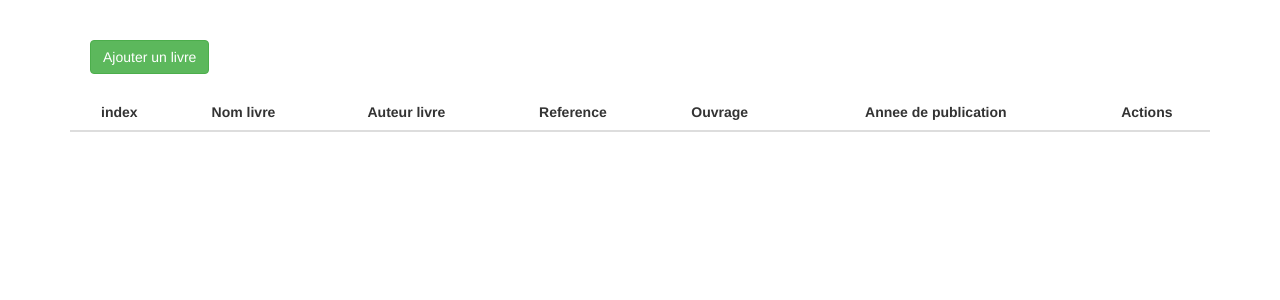
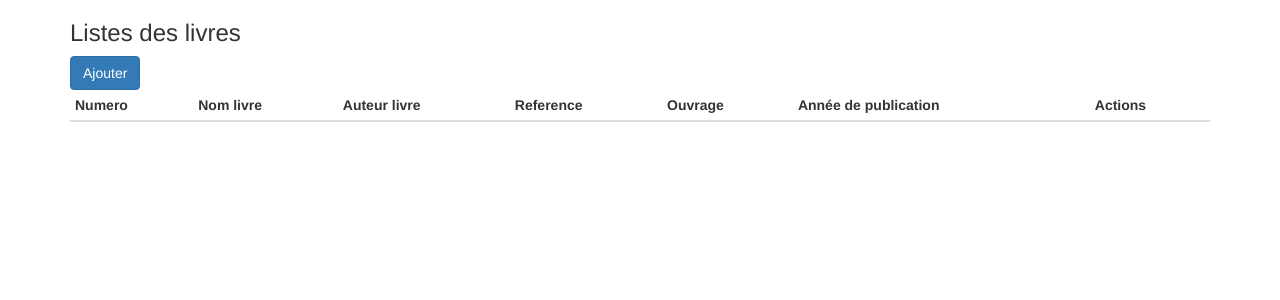
Before and after one commit to MaFlore/SYMFONY-CRUD, a Symfony app: template templates/livre/listLivre.html.twig in a window 1280 px wide. Shown: the top 300 px of the page. Run offline with Twig, Linux system fonts and the light colour scheme; the template is opened without the code that fills it, so the values that code supplies are empty; some libraries are stand-ins or nearby versions.

Commit message:
Revues et apports de modification au fichier listLivre.html.twig

```diff
--- a/templates/livre/listLivre.html.twig
+++ b/templates/livre/listLivre.html.twig
@@ -1,49 +1,37 @@
 {% extends 'base.html.twig' %}
 
 {% block body %}
-	<div style="margin:20px">
-
-		<br><a class="btn btn-success" href="/add">Ajouter un livre</a>
-
-	</div>
-
-	<div class="example-wrapper">
-		<table class="table">
-			<thead class="table-primary">
+	<div class="container-xxl flex-grow-1 container-p-y">
+		<h3>Listes des livres</h3>
+		<a href="{{url('app_ajouter_livre')}}"><button type="button" class="btn rounded-pill btn-primary">Ajouter</button></a>
+		<table class="table table-condensed">
+			<thead>
 				<tr>
-					<th style="text-align:center">index</th>
-					<th style="text-align:center">Nom livre</th>
-					<th style="text-align:center">Auteur livre</th>
-					<th style="text-align:center">Reference</th>
-                    <th style="text-align:center">Ouvrage</th>
-                    <th style="text-align:center">Annee de publication</th>
-					<th style="text-align:center">Actions</th>
-
+					<th>Numero</th>
+					<th>Nom livre</th>
+					<th>Auteur livre</th>
+					<th>Reference</th>
+                    <th>Ouvrage</th>
+                    <th>Année de publication</th>
+					<th>Actions</th>
 				</tr>
 			</thead>
 			<tbody>
 				{% for livre in livres %}
 					<tr>
-
-						<td style="text-align:center">{{loop.index}}</td>
-						<td style="text-align:center">{{livre.nomLivre}}</td>
-						<td style="text-align:center">{{livre.auteurLivre}}</td>
-                        <td style="text-align:center">{{livre.reference}}</td>
-                        <td style="text-align:center">{{livre.ouvrage}}</td>
-                        <td style="text-align:center">{{livre.getAnneePublication()|date('d-m-Y')}}</td>
-						<td style="text-align:center">
-                            <a class="btn btn-warning" href="/update/{{livre.id}}">Modifier</a>
-							<a class="btn btn-danger" href="/delete/{{livre.id}}">Supprimer</a>
+						<td>{{loop.index}}</td>
+						<td>{{livre.nomLivre}}</td>
+						<td>{{livre.auteurLivre}}</td>
+                        <td>{{livre.reference}}</td>
+                        <td>{{livre.ouvrage}}</td>
+                        <td>{{livre.getAnneePublication()|date('d-m-Y')}}</td>
+						<td>
+                            <a class="btn rounded-pill btn-warning" href="{{url('app_modifier_livre', {'id':livre.id})}}">Modifier</a>
+							<a class="btn rounded-pill btn-danger" href="{{url('app_supprimer_livre', {'id':livre.id})}}">Supprimer</a>
 						</td>
-
-
 					</tr>
 				{% endfor %}
-
-
 			</tbody>
 		</table>
-
-
 	</div>
 {% endblock %}
```
Also changed, not shown: src/Controller/LivreController.php (+15 -46 lines), git clone .png (renamed from git-clone.png).
